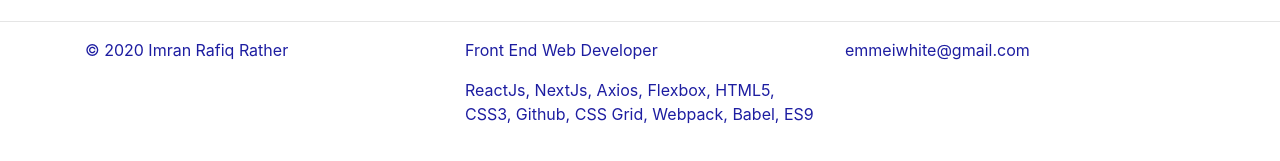
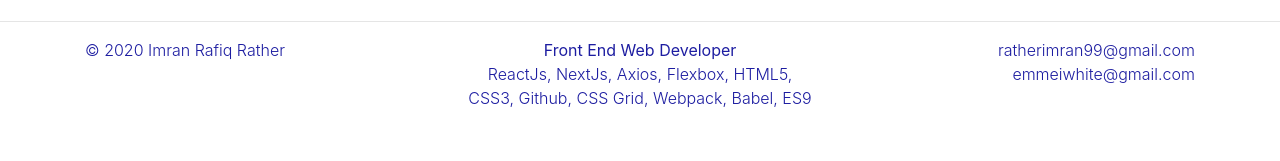
Before and after one commit to emmeiwhite/imran-portfolio, a plain HTML site: page index.html in a window 1280 px wide. Shown: the part 61-222 px from the top of the page. Drawn offline with nearby package versions, Linux system fonts and the light colour scheme.

Commit message:
footer complete

```diff
--- a/index.html
+++ b/index.html
@@ -70,15 +70,16 @@
     <hr>
     <div class="container footer">
       <div class="row">
-        <div class="col-12 col-md-4 ">
+        <div class="col-12 font-weight-light col-md-4  mb-4 text-center text-sm-left ">
           <span>&copy; 2020 Imran Rafiq Rather</span>
         </div>
-        <div class="col-6 col-md-4">
-          <p>Front End Web Developer</p>
-          <p>ReactJs, NextJs, Axios, Flexbox, HTML5, CSS3, Github, CSS Grid, Webpack, Babel, ES9 </p>
+        <div class="col-12 font-weight-light col-md-4 mb-4 text-center">
+          <div class="font-weight-normal">Front End Web Developer</div>
+          <div>ReactJs, NextJs, Axios, Flexbox, HTML5, CSS3, Github, CSS Grid, Webpack, Babel, ES9 </div>
         </div>
-        <div class="col-6 col-md-4">
-          <span>emmeiwhite@gmail.com</span>
+        <div class="col-12 font-weight-light col-md-4  mb-4 text-center text-sm-right">
+          <div>ratherimran99@gmail.com</div>
+          <div>emmeiwhite@gmail.com</div>
         </div>
       </div>
     </div>
--- a/style.css
+++ b/style.css
@@ -3,13 +3,13 @@
   justify-content: flex-end;
 }
 
-.main-menus li a{
+.main-menus li > a{
   margin-left: 2rem;
   color:rgb(29, 29, 161) !important;
   transition: all 0.3s ease;
 }
 
-.main-menus li a:hover{
+.main-menus li > a:hover{
   color:rgb(146, 146, 199) !important;
 }
 .social-icons{
@@ -25,7 +25,8 @@
 }
 
 .main-submenus .dropdown-item:active,.main-submenus .dropdown-item:hover{
-  background:none !important;
+  background:rgb(29, 29, 161) !important;
+  color:#fff;
 }
 img[alt="logo-imran"]{
   height:40px;
```
